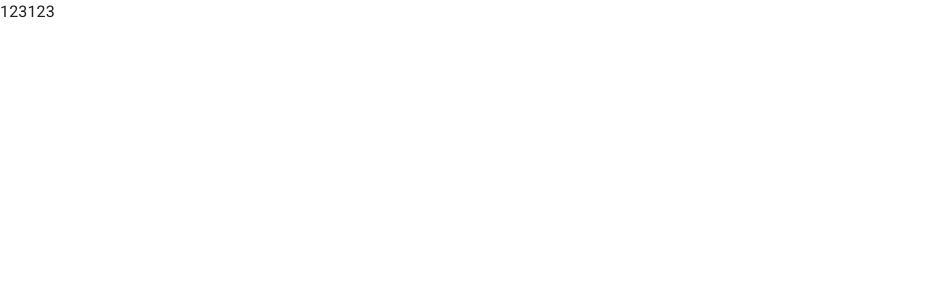
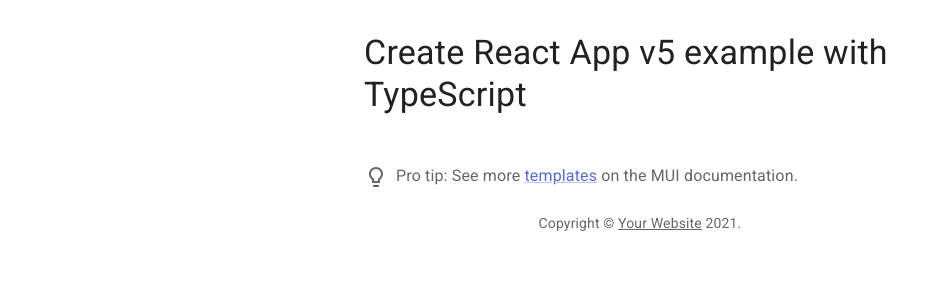
Before and after one commit to theobroma/keitaro-dashboard, a React (Create React App) app: page / in a window 1280 px wide. Shown: the top 300 px of the page, without its empty margins (0-947 px from the left). Built offline with nearby package versions, Linux system fonts and the light colour scheme.

Commit message:
MUI example

```diff
--- a/src/App.tsx
+++ b/src/App.tsx
@@ -1,11 +1,32 @@
-import React from "react";
+import * as React from "react";
+import Container from "@mui/material/Container";
+import Typography from "@mui/material/Typography";
+import Box from "@mui/material/Box";
+import Link from "@mui/material/Link";
+import ProTip from "./ProTip";
 
-function App() {
+function Copyright() {
   return (
-    <div className="App">
-      <span>123123</span>
-    </div>
+    <Typography variant="body2" color="text.secondary" align="center">
+      {"Copyright © "}
+      <Link color="inherit" href="https://mui.com/">
+        Your Website
+      </Link>{" "}
+      {new Date().getFullYear()}.
+    </Typography>
   );
 }
 
-export default App;
+export default function App() {
+  return (
+    <Container maxWidth="sm">
+      <Box sx={{ my: 4 }}>
+        <Typography variant="h4" component="h1" gutterBottom>
+          Create React App v5 example with TypeScript
+        </Typography>
+        <ProTip />
+        <Copyright />
+      </Box>
+    </Container>
+  );
+}
--- /dev/null
+++ b/src/ProTip.tsx
@@ -0,0 +1,25 @@
+import * as React from "react";
+import Link from "@mui/material/Link";
+import SvgIcon, { SvgIconProps } from "@mui/material/SvgIcon";
+import Typography from "@mui/material/Typography";
+
+function LightBulbIcon(props: SvgIconProps) {
+  return (
+    <SvgIcon {...props}>
+      <path d="M9 21c0 .55.45 1 1 1h4c.55 0 1-.45 1-1v-1H9v1zm3-19C8.14 2 5 5.14 5 9c0 2.38 1.19 4.47 3 5.74V17c0 .55.45 1 1 1h6c.55 0 1-.45 1-1v-2.26c1.81-1.27 3-3.36 3-5.74 0-3.86-3.14-7-7-7zm2.85 11.1l-.85.6V16h-4v-2.3l-.85-.6C7.8 12.16 7 10.63 7 9c0-2.76 2.24-5 5-5s5 2.24 5 5c0 1.63-.8 3.16-2.15 4.1z" />
+    </SvgIcon>
+  );
+}
+
+export default function ProTip() {
+  return (
+    <Typography sx={{ mt: 6, mb: 3 }} color="text.secondary">
+      <LightBulbIcon sx={{ mr: 1, verticalAlign: "middle" }} />
+      Pro tip: See more{" "}
+      <Link href="https://mui.com/getting-started/templates/">
+        templates
+      </Link>{" "}
+      on the MUI documentation.
+    </Typography>
+  );
+}
```
